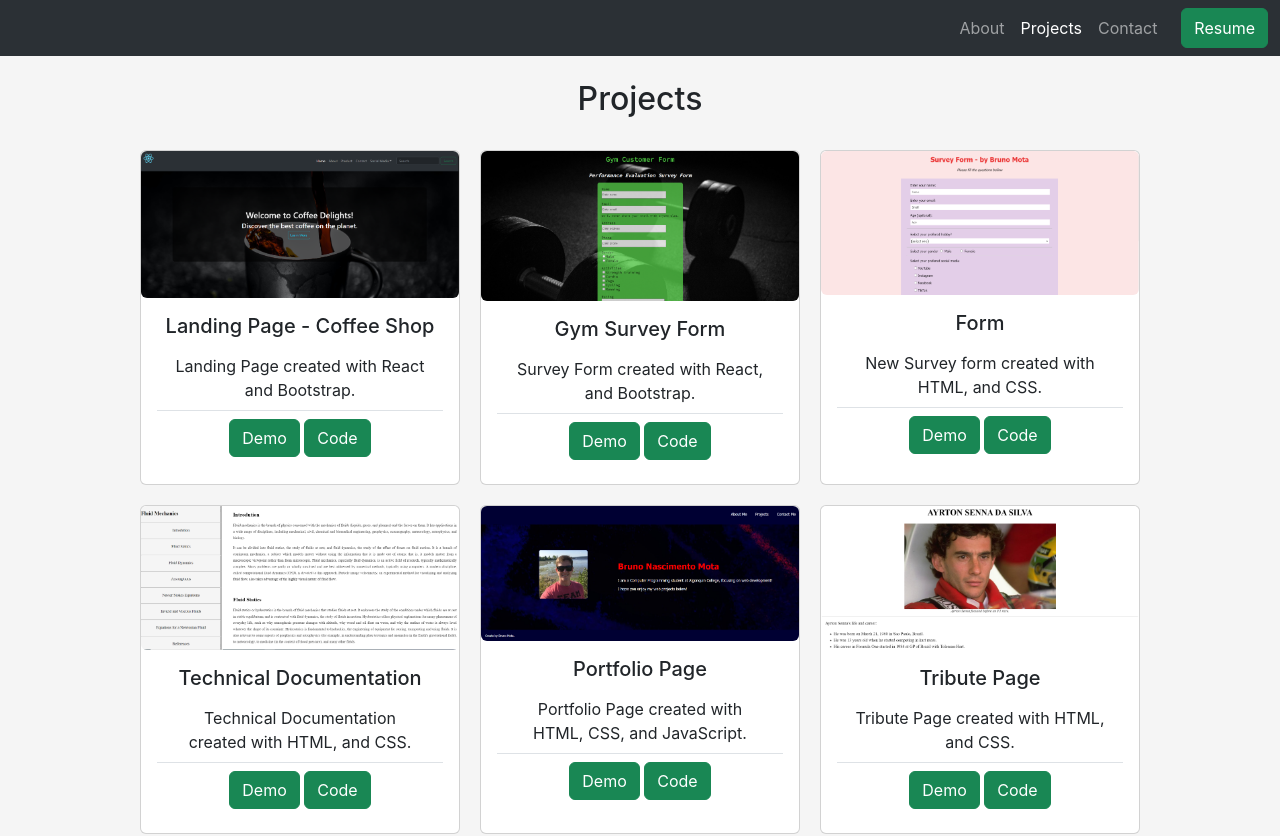
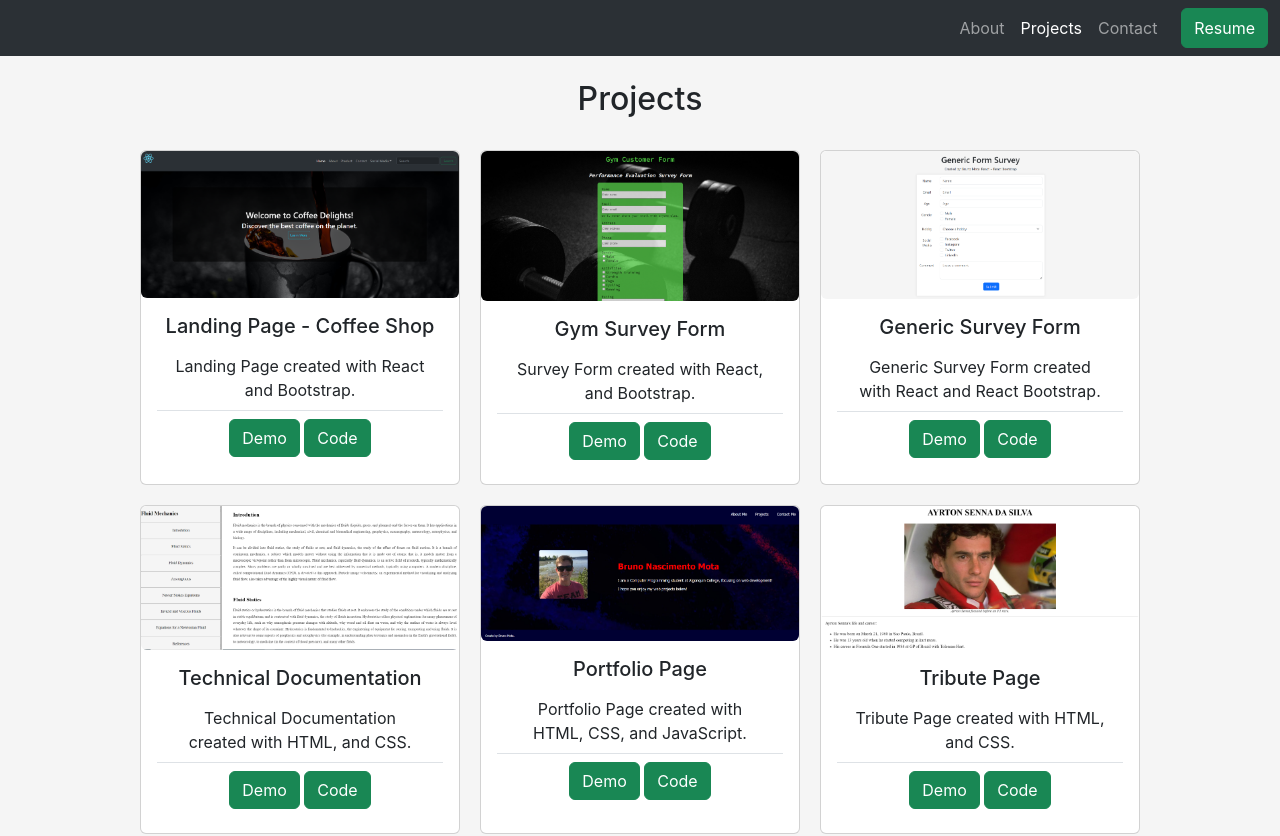
Before and after one commit to bmota1988/bmota1988.github.io, a React (Create React App) app: page /projects in a window 1280 px wide. Shown: the top 836 px of the page. Built offline with nearby package versions, Linux system fonts and the light colour scheme.

Commit message:
update survey form projects

```diff
--- a/src/Projects.js
+++ b/src/Projects.js
@@ -18,15 +18,16 @@ function Projects() {
       description: "Survey Form created with React, and Bootstrap.",
       techStack: "HTML, CSS, JS, React, and Bootstrap",
       demoLink: "https://gym-form-react.netlify.app/",
-      codeLink: "https://github.com/bmota1988/Survey_Form",
+      codeLink: "https://github.com/bmota1988/gym-form-react",
       image: "./Survey_Form.png",
     },
     {
-      title: "Form",
-      description: "New Survey form created with HTML, and CSS.",
-      techStack: "HTML, CSS",
-      demoLink: "https://codepen.io/bruno-mota/full/vYRoPWj",
-      codeLink: "https://github.com/bmota1988/Survey_Form_New",
+      title: "Generic Survey Form",
+      description:
+        "Generic Survey Form created with React and React Bootstrap.",
+      techStack: "React, React Bootstrap",
+      demoLink: "https://generic-form-survey.netlify.app/",
+      codeLink: "https://github.com/bmota1988/Generic-Survey-Form",
       image: "./Form.png",
     },
     {
```
Also changed, not shown: public/Form.png.
